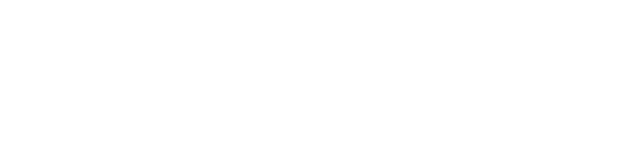
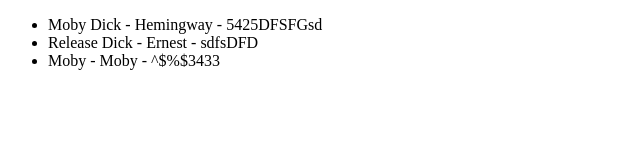
Before and after one commit to matmazur/js-intro, a website: page index.html in a window 1280 px wide. Shown: the whole page, without its empty margins (0-640 px from the left). Drawn offline with nearby package versions, Linux system fonts and the light colour scheme.

Commit message:
created object constructor Book in bookcontrolelr with list of books and iterated on it on html

```diff
--- a/index.html
+++ b/index.html
@@ -12,6 +12,13 @@
 <body>
 
 
+    <div ng-controller="BookController as ctrl">
+        <ul>
+            <li ng-repeat="b in ctrl.books">{{b.title}} - {{b.author}} - {{b.isbn}}</li>
+        </ul>
+    </div>
+
+
 
 
 </body>
--- a/js/app/app.js
+++ b/js/app/app.js
@@ -1 +1,21 @@
 var app = angular.module('app', []);
+
+app.controller("BookController", function() {
+
+    function Book(title, author, isbn) {
+        this.title = title;
+        this.author = author;
+        this.isbn = isbn;
+
+    }
+
+    this.books = [
+
+    new Book("Moby Dick", "Hemingway", "5425DFSFGsd"),
+     new Book("Release Dick", "Ernest", "sdfsDFD"),
+     new Book("Moby", "Moby", "^$%$3433")
+];
+
+
+
+});
```
